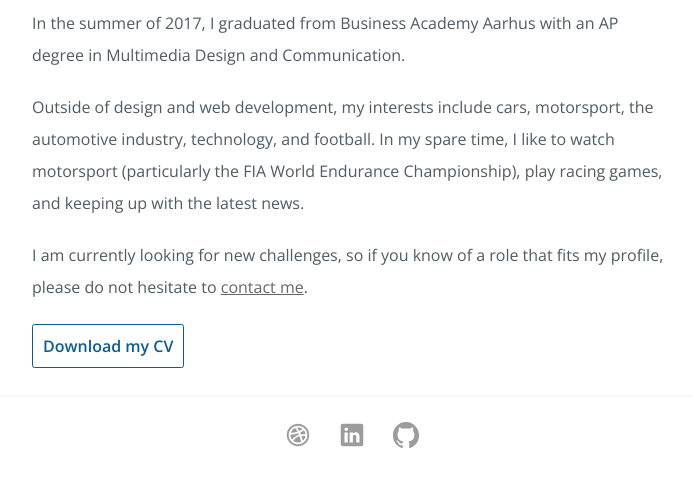
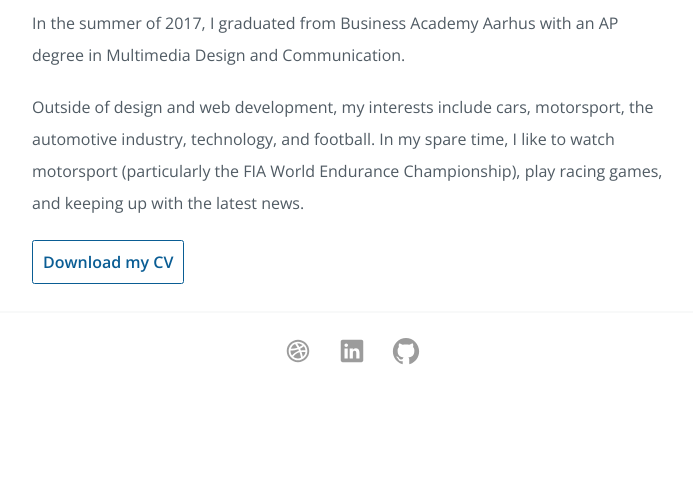
Before and after one commit to bgjerlow/portfolio-website, a PHP site: page /about in a window 1280 px wide. Shown: the part 444-921 px from the top of the page, without its empty margins (288-981 px from the left). After the commit the page ends 808 px from the top, so only its background shows below. Run offline with PHP 8.4, Linux system fonts and the light colour scheme; some libraries are stand-ins or nearby versions.

Commit message:
Removed paragraph from About page

```diff
--- a/about.php
+++ b/about.php
@@ -21,8 +21,6 @@
 
         <p class="aboutText">Outside of design and web development, my interests include cars, motorsport, the automotive industry, technology, and football. In my spare time, I like to watch motorsport (particularly the FIA World Endurance Championship), play racing games, and keeping up with the latest news.</p>
 
-        <p class="aboutText">I am currently looking for new challenges, so if you know of a role that fits my profile, please do not hesitate to <a href="contact" class="itemLink">contact me</a>.</p>
-
         <div id="downloadCV">
             <a class="button" href="archive/Bo-Gjerlow-CV.pdf">Download my CV</a>
         </div>
```
